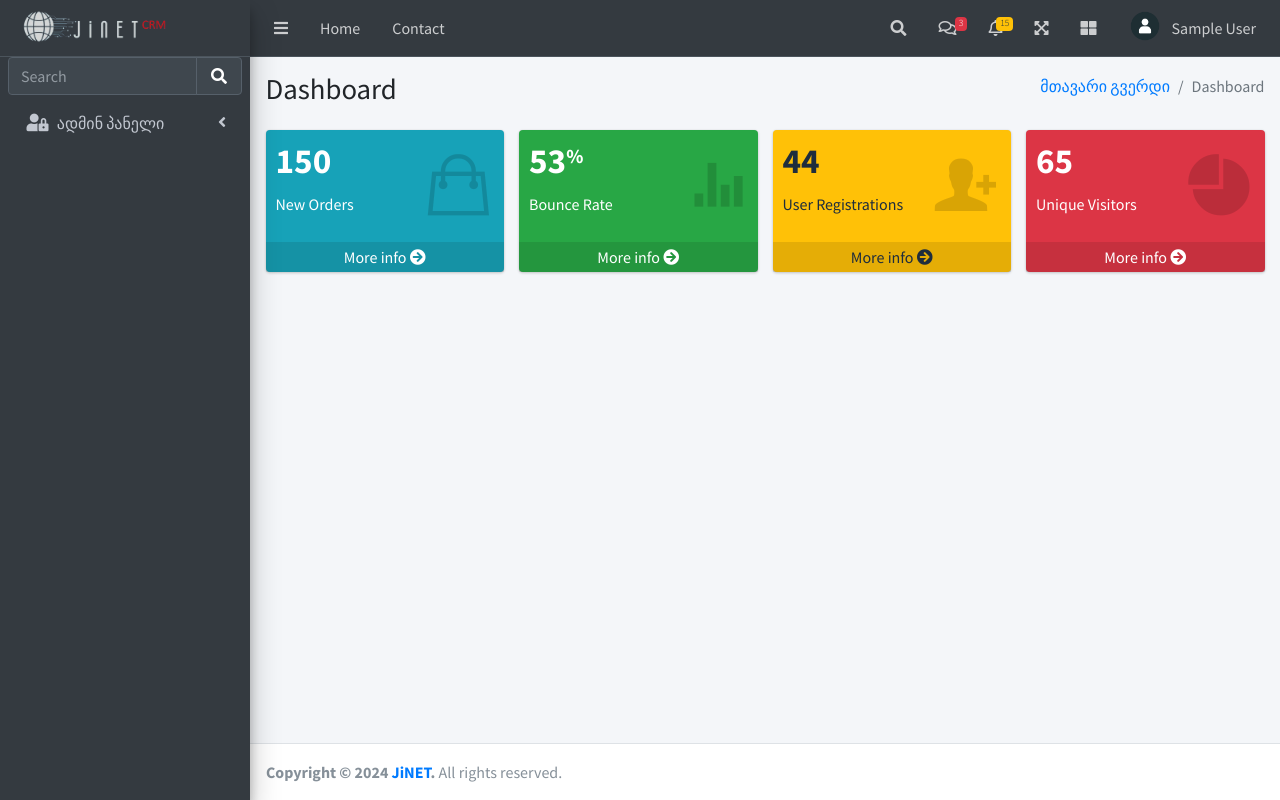
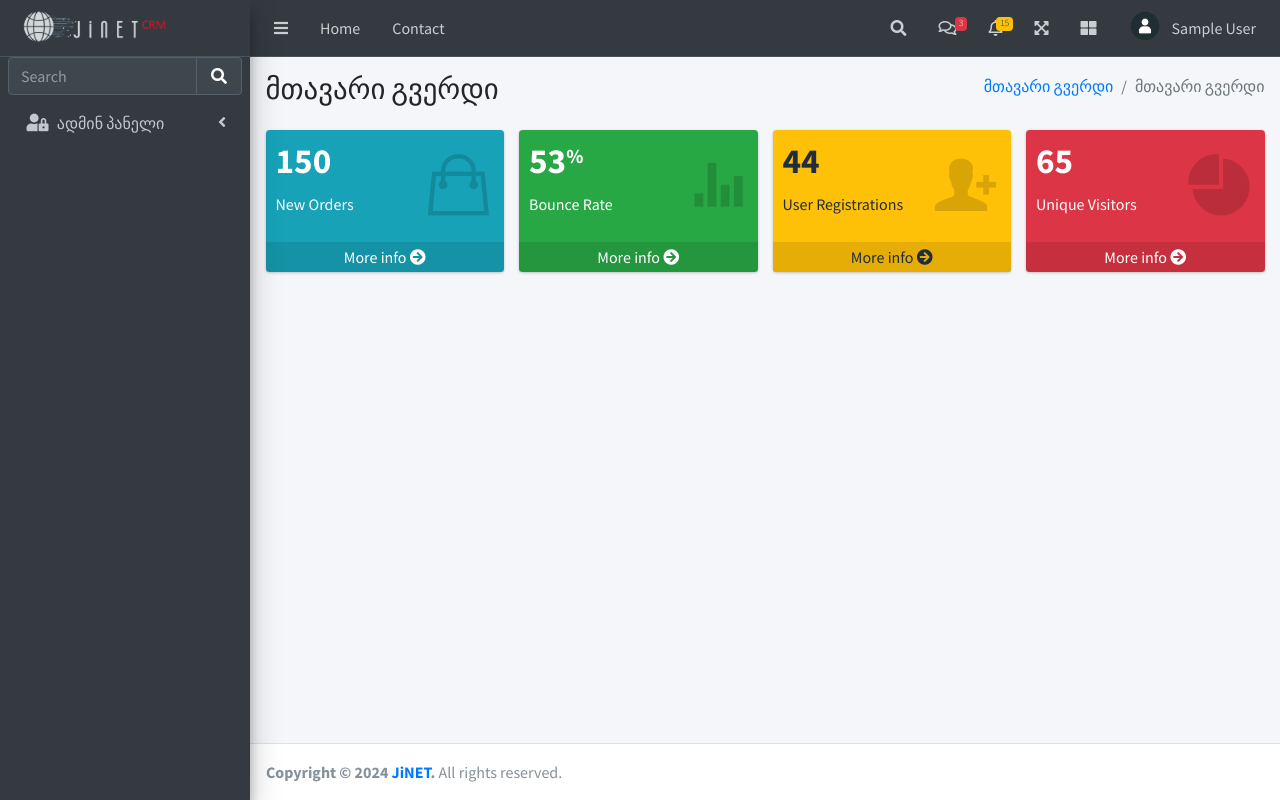
Before and after one commit to chighladze/crm_flask, a Flask app: page / in a window 1280 px wide. Run offline with Flask 3, Linux system fonts and the light colour scheme; the visitor is signed in with stand-in values (Sample User, id 1); some libraries are stand-ins or nearby versions.

Commit message:
fix text

```diff
--- a/app/routes/users.py
+++ b/app/routes/users.py
@@ -19,7 +19,6 @@ def is_safe_url(target):
 @users.route('/login', methods=['GET', 'POST'])
 def login():
     if current_user.is_authenticated:
-        print(1111)
         return redirect(url_for('dashboard.index'))
 
     form = LoginForm()
@@ -27,11 +26,10 @@ def login():
         user = db.session.scalar(sa.select(Users).where(Users.email == form.email.data))
 
         if user is None or not bcrypt.check_password_hash(user.passwordHash, form.password.data):
-            flash('მონაცემები არარის სწორი')
+            flash('მონაცემები არ არის სწორი')
             return redirect(url_for('users.login'))
 
         login_user(user, remember=form.remember.data)
-        print(request.args.get('next'))
         return redirect(request.args.get('next') or url_for('dashboard.index'))
 
     return render_template('main/login.html', form=form)
--- a/app/templates/dashboard/index.html
+++ b/app/templates/dashboard/index.html
@@ -1,6 +1,6 @@
 {% extends 'main/base.html' %}
 
-{% block title %}Dashboard{% endblock %}
+{% block title %}მთავარი გვერდი{% endblock %}
 
 {% block content %}
 
```
